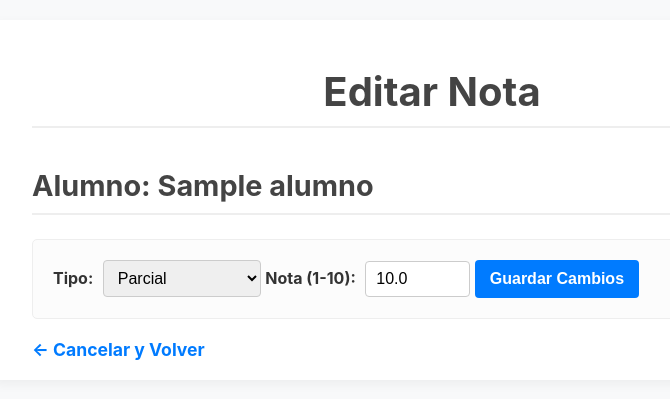
After one commit to aehansen/proyecto_calificaciones, a Flask app: page /editar_nota/1 in a window 1280 px wide. The commit adds this page. Shown: the top 399 px of the page, without its empty margins (208-878 px from the left). Run offline with Flask 3, Linux system fonts and the light colour scheme; tables that the repository leaves empty hold one stand-in row (values such as "Sample post").

Commit message:
Add files via upload

```diff
--- a/app.py
+++ b/app.py
@@ -179,6 +179,35 @@ def borrar_nota(nota_id):
     # 5. Redirigimos al usuario de vuelta a la página de detalle del alumno
     return redirect(url_for('detalle_alumno', alumno_id=alumno_id_redirect))
 
+@app.route("/editar_nota/<int:nota_id>", methods=["GET"])
+def editar_nota(nota_id):
+    # 1. Buscamos la nota que el usuario quiere editar
+    nota = Nota.query.get_or_404(nota_id)
+
+    # 2. Renderizamos el nuevo template 'editar_nota.html'
+    #    y le pasamos el objeto 'nota' para que rellene el formulario.
+    return render_template("editar_nota.html", nota=nota)
+
+@app.route("/actualizar_nota/<int:nota_id>", methods=["POST"])
+def actualizar_nota(nota_id):
+    # 1. Buscamos la nota que queremos actualizar en la DB
+    nota_a_actualizar = Nota.query.get_or_404(nota_id)
+
+    # 2. Obtenemos los nuevos datos del formulario
+    nuevo_tipo = request.form.get("tipo_nota")
+    nuevo_valor = request.form.get("valor_nota")
+
+    # 3. Actualizamos el objeto 'nota' con los nuevos valores
+    if nuevo_tipo and nuevo_valor:
+        nota_a_actualizar.tipo = nuevo_tipo
+        nota_a_actualizar.valor = float(nuevo_valor)
+
+        # 4. Guardamos los cambios en la base de datos
+        db.session.commit()
+
+    # 5. Redirigimos al usuario de vuelta a la página de detalle
+    return redirect(url_for('detalle_alumno', alumno_id=nota_a_actualizar.alumno_id))
+
 with app.app_context():
     db.create_all()
 # Esto permite correr el servidor de desarrollo
--- a/static/style.css
+++ b/static/style.css
@@ -150,3 +150,33 @@ button[type="submit"]:hover {
     font-weight: bold;
     font-size: 1.1em;
 }
+
+.btn-editar {
+    display: inline-block;
+    padding: 4px 8px;
+    background-color: #ffc107; /* Amarillo */
+    color: #333;
+    border-radius: 4px;
+    font-size: 0.9em;
+    font-weight: bold;
+    margin-right: 10px;
+    text-decoration: none;
+}
+
+.btn-editar:hover {
+    background-color: #e0a800;
+}
+
+/* Hacemos que el formulario de borrar y el botón de editar convivan en la misma línea */
+td .form-borrar {
+    display: inline-block;
+    vertical-align: middle;
+}
+td .btn-editar {
+    vertical-align: middle;
+}
+
+/* --- Estilos para el formulario de edición --- */
+.form-editar {
+    display: block; /* Que el formulario ocupe su propia línea */
+}
--- a/templates/detalle_alumno.html
+++ b/templates/detalle_alumno.html
@@ -23,6 +23,8 @@
                     <td>{{ nota.tipo.capitalize() }}</td>
                     <td>{{ nota.valor }}</td>
                     <td>
+                        <a href="{{ url_for('editar_nota', nota_id=nota.id) }}" class="btn-editar">Editar</a>
+
                         <form action="{{ url_for('borrar_nota', nota_id=nota.id) }}" method="POST" class="form-borrar">
                             <button type="submit" class="btn-borrar">[X]</button>
                         </form>
--- /dev/null
+++ b/templates/editar_nota.html
@@ -0,0 +1,41 @@
+<!DOCTYPE html>
+<html lang="es">
+<head>
+    <meta charset="UTF-8">
+    <title>Editar Nota</title>
+    <link rel="stylesheet" href="{{ url_for('static', filename='style.css') }}">
+</head>
+<body>
+    <div class="container">
+        <h1>Editar Nota</h1>
+        <h2>Alumno: {{ nota.alumno.nombre }}</h2>
+
+        <form action="{{ url_for('actualizar_nota', nota_id=nota.id) }}" method="POST" class="form-editar">
+
+            <label for="tipo_nota">Tipo:</label>
+            <select id="tipo_nota" name="tipo_nota" required>
+                <option value="parcial" {% if nota.tipo == 'parcial' %}selected{% endif %}>
+                    Parcial
+                </option>
+                <option value="tp" {% if nota.tipo == 'tp' %}selected{% endif %}>
+                    Trabajo Práctico
+                </option>
+                <option value="conceptual" {% if nota.tipo == 'conceptual' %}selected{% endif %}>
+                    Conceptual
+                </option>
+            </select>
+
+            <label for="valor_nota">Nota (1-10):</label>
+            <input type="number" id="valor_nota" name="valor_nota"
+                   value="{{ nota.valor }}"
+                   step="0.01" min="1" max="10" required>
+
+            <button type="submit">Guardar Cambios</button>
+        </form>
+
+        <a href="{{ url_for('detalle_alumno', alumno_id=nota.alumno.id) }}" class="link-volver" style="margin-top: 20px;">
+            &larr; Cancelar y Volver
+        </a>
+    </div>
+</body>
+</html>
```
